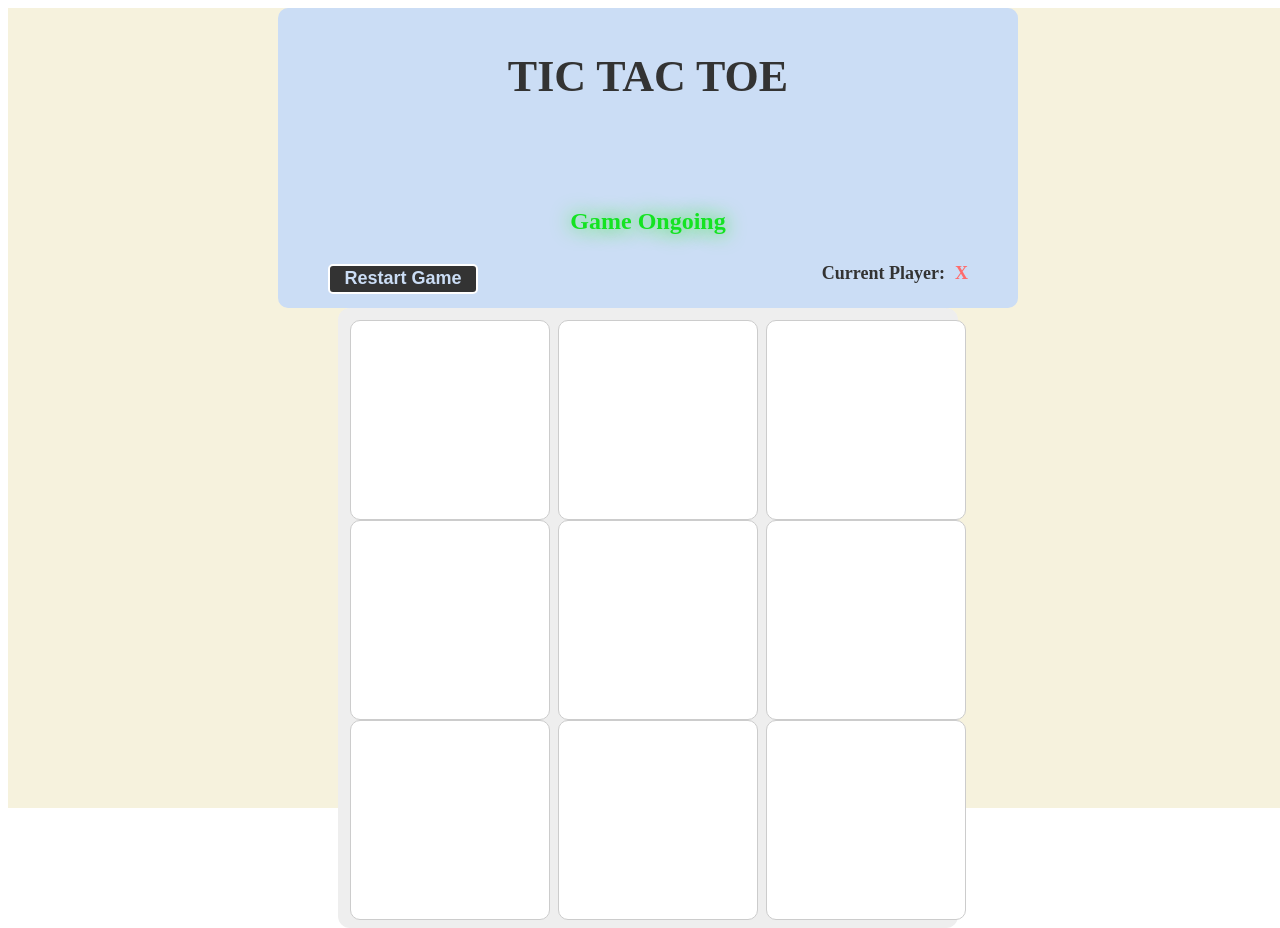
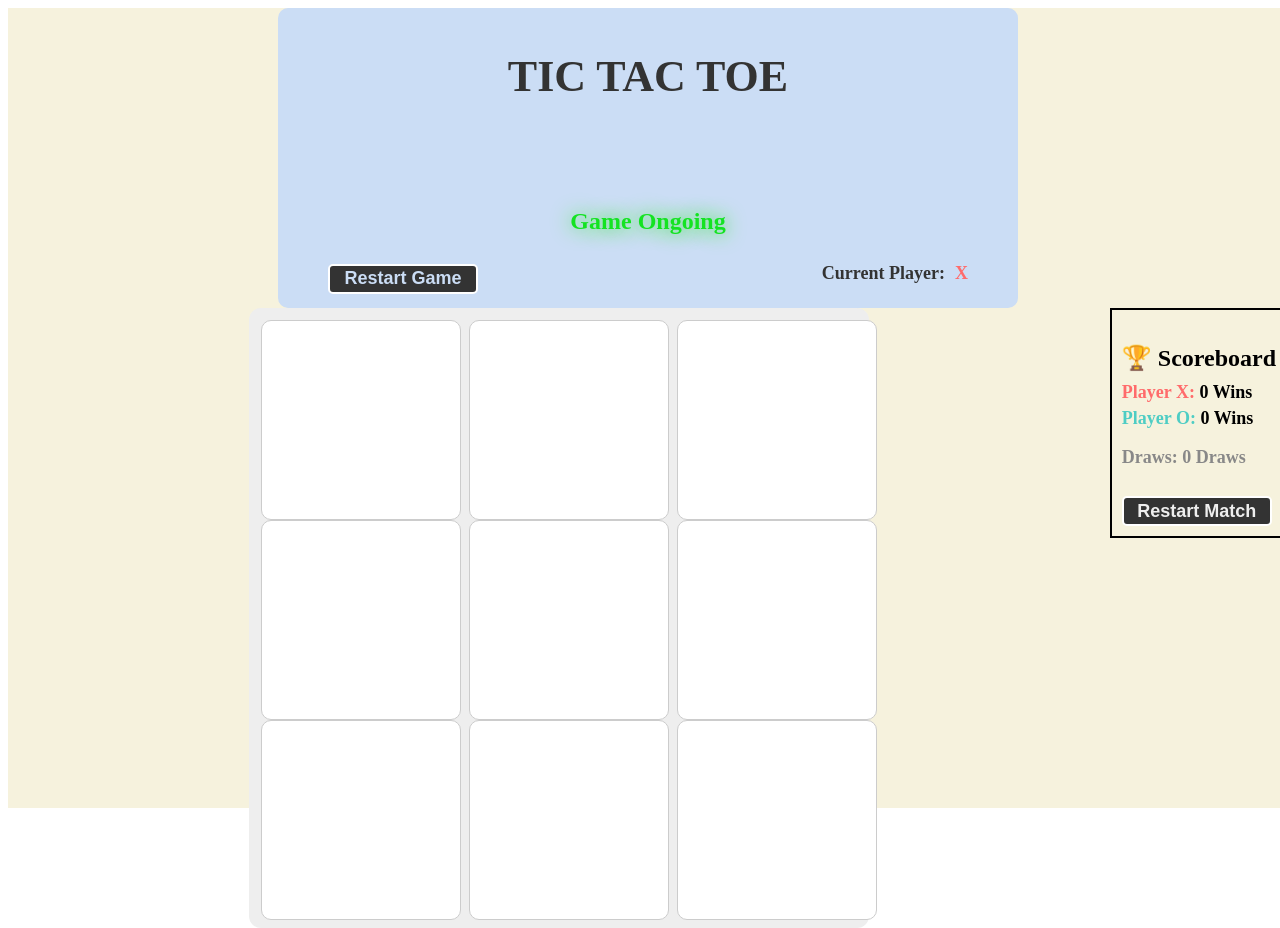
Before and after one commit to SoLNajle/tic-tac-toe-angular, an Angular app: page / in a window 1280 px wide. Built offline with nearby package versions, Linux system fonts and the light colour scheme.

Commit message:
added code and simple css

```diff
--- a/src/app/components/game-board/game-board.css
+++ b/src/app/components/game-board/game-board.css
@@ -1,4 +1,4 @@
-.game-board-container {
+.game-board-status {
 
   height: 100vh;
   background: #f6f2dd;
@@ -33,3 +33,7 @@
   padding: 12px;
   box-sizing: border-box;
 }
+.game-board-game {
+  display: flex;
+  flex-direction: row;
+}
--- a/src/app/components/game-board/game-board.html
+++ b/src/app/components/game-board/game-board.html
@@ -1,6 +1,7 @@
-<div class="game-board-container">
+<div class="game-board-status">
   <app-game-status class="game-status" [currentPlayer]="currentPlayer" [winner]="winner" [isDraw]="isDraw"
     [gameOver]="gameOver" (onRestartGameClicked)="onRestartGameClicked()"></app-game-status>
+  <div class="game-board-game">
     <div class="game-board-grid">
       @for (row of board; track $index; let rowIndex = $index) {
       <div class="row">
@@ -13,4 +14,7 @@
       </div>
       }
     </div>
+    <div class="scoreboard">
+      <app-scoreboard></app-scoreboard>
     </div>
+  </div>
--- a/src/app/components/game-board/game-board.ts
+++ b/src/app/components/game-board/game-board.ts
@@ -3,10 +3,11 @@ import { Cell } from '../cell/cell';
 import { CommonModule } from '@angular/common';
 import { GameStatus } from '../game-status/game-status';
 import { ConfettiService } from '../../services/confetti';
+import { Scoreboard } from '../scoreboard/scoreboard';
 
 @Component({
   selector: 'app-game-board',
-  imports: [Cell, CommonModule, GameStatus
+  imports: [Cell, CommonModule, GameStatus , Scoreboard
   ],
   templateUrl: './game-board.html',
   styleUrl: './game-board.css',
--- a/src/app/components/scoreboard/scoreboard.css
+++ b/src/app/components/scoreboard/scoreboard.css
@@ -0,0 +1,68 @@
+.scoreboard {
+    border: 2px solid #000;
+    padding: 10px;
+
+}
+
+.scoreboard-title {
+    font-size: 24px;
+    font-weight: bold;
+    margin-bottom: 10px;
+}
+
+.scoreboard-player {
+    font-size: 18px;
+    margin: 5px 0;
+    font-weight: bold;
+}
+
+.scoreboard-player-x {
+    color: #ff6b6b;
+}
+
+.scoreboard-player-y {
+    color: #4ecdc4;
+}
+
+.scoreboard-player-total {
+    font-weight: bold;
+    color: #000
+}
+
+
+.scoreboard-draws {
+    font-size: 18px;
+    margin-top: 15px 0;
+    font-weight: bold;
+    color: #888;
+}
+
+.scoreboard-restart-button {
+    font-size: 18px;
+    font-weight: bold;
+    text-align: center;
+    margin-right: 0;
+    width: 150px;
+    height: 30px;
+    background-color: #333;
+    color: #eee;
+    border-radius: 5px;
+    border: 2px solid #fff;
+    cursor: pointer;
+    margin-top: 10px;
+}
+
+.game-status-restart-button {
+    font-size: 18px;
+    font-weight: bold;
+    text-align: center;
+    margin-right: 0;
+    width: 150px;
+    height: 30px;
+    background-color: #333;
+    color: rgb(203, 221, 245);
+    border-radius: 5px;
+    border: 2px solid #fff;
+    cursor: pointer;
+    margin-top: 10px;
+}
--- a/src/app/components/scoreboard/scoreboard.html
+++ b/src/app/components/scoreboard/scoreboard.html
@@ -1 +1,7 @@
-<p>scoreboard works!</p>
+<div class="scoreboard">
+    <p class="scoreboard-title">🏆 Scoreboard</p>
+    <p class="scoreboard-player scoreboard-player-x">Player X: <span class="scoreboard-player-total">{{playerXWins}} Wins</span> </p>
+    <p class="scoreboard-player scoreboard-player-y">Player O: <span class="scoreboard-player-total">{{playerXWins}} Wins</span> </p>
+    <p class="scoreboard-draws">Draws: {{draws}} Draws</p>
+    <button class="scoreboard-restart-button" (click)="onRestartMatchClicked()">Restart Match</button>
+</div>
--- a/src/app/components/scoreboard/scoreboard.ts
+++ b/src/app/components/scoreboard/scoreboard.ts
@@ -1,11 +1,19 @@
-import { Component } from '@angular/core';
+import { Component, Output, EventEmitter, Input } from '@angular/core';
 
 @Component({
   selector: 'app-scoreboard',
   imports: [],
   templateUrl: './scoreboard.html',
-  styleUrl: './scoreboard.css'
+  styleUrl: './scoreboard.css',
+  standalone: true,
 })
 export class Scoreboard {
+  @Input() playerXWins: number = 0;
+  @Input() playerOWins: number = 0;
+  @Input() draws: number = 0;
+  @Output() restartMatchClicked = new EventEmitter<void>();
 
+  onRestartMatchClicked() {
+    this.restartMatchClicked.emit();
+  }
 }
```
Lines whose indentation alone changed are shown as unchanged.
